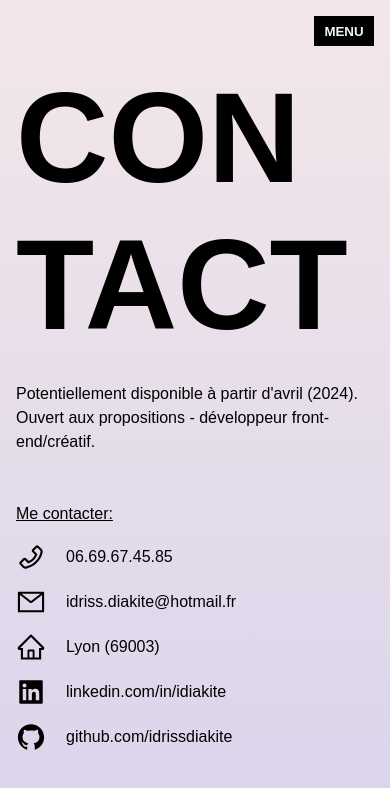
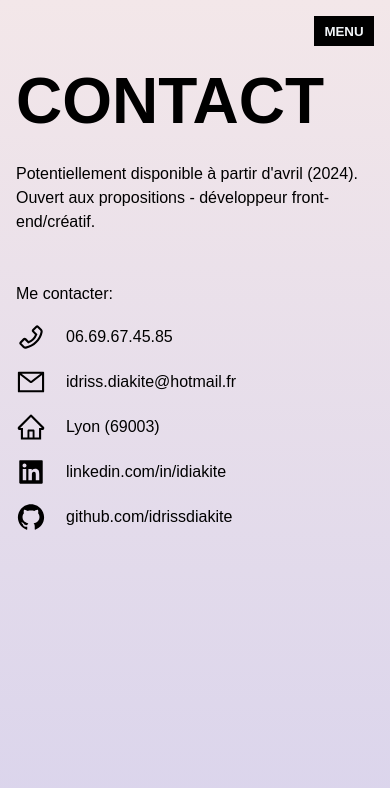
Before and after one commit to idrissdiakite/portfolio-react, a React (Create React App) app: page /contact in a window 390 px wide. Shown: the top 788 px of the page. Built offline with nearby package versions, Linux system fonts and the light colour scheme; a web font is replaced by a local one.

Commit message:
📱 [TITLE/CONTACT] Responsive mobile

```diff
--- a/src/components/Contact/style.scss
+++ b/src/components/Contact/style.scss
@@ -12,7 +12,9 @@
   &__details {
     margin-top: 3rem;
 
-    .contact__desc { text-decoration: underline; }
+    .contact__desc {
+      @media screen and (min-width: 1024px) { text-decoration: underline;  }
+    }
   }
 
   &__links {
@@ -30,10 +32,12 @@
     a {
       font-size: 1rem;
       line-height: 1.5rem;
+      font-weight: 400;
 
       @media screen and (min-width: 768px) {
         font-size: 1.5rem;
         line-height: 2rem;
+        font-weight: 200;
       }
     }
 
--- a/src/styles/index.scss
+++ b/src/styles/index.scss
@@ -32,7 +32,7 @@ h1,
 h2 { font-family: $font-2; }
 
 h1 {
-  font-size: 8rem;
+  font-size: 4rem;
   margin-bottom: 1.5rem;
   margin-top: 2rem;
   word-break: break-word;
```
